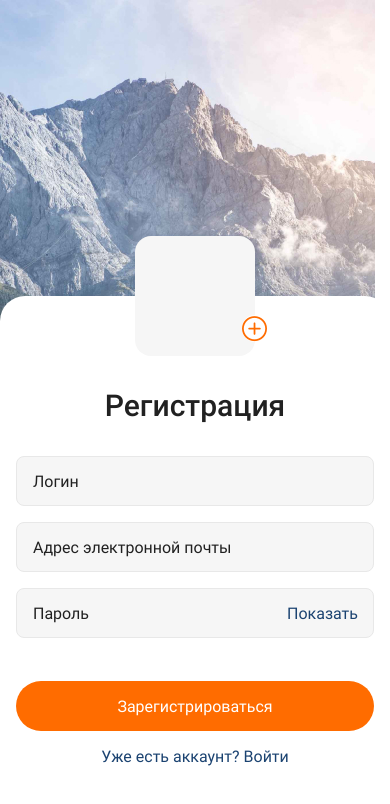
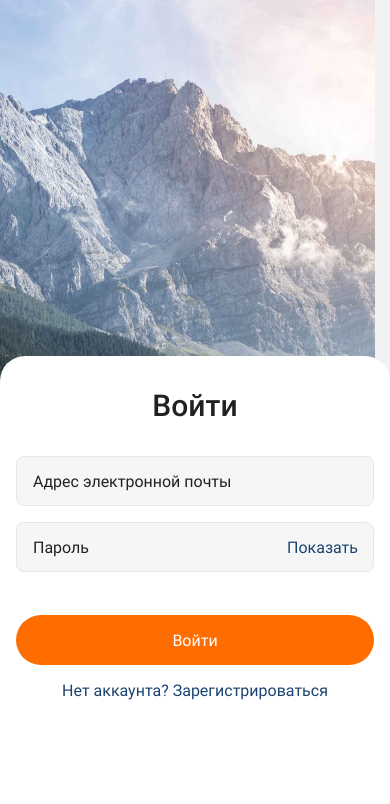
Before and after one commit to sporevois/goit-react-native-hw, a React Native app in the folder myProject/: screen /Login in a window 390 px wide. Shown: the top 804 px of the page. Built offline with nearby package versions, Linux system fonts and the light colour scheme.

Commit message:
add navigation, move fonts to App

```diff
--- a/myProject/App.js
+++ b/myProject/App.js
@@ -1,11 +1,46 @@
-import React from 'react';
-import LoginScreen from './screens/loginScreen';
-import RegistrationScreen from './screens/registrationScreen';
+import React, { useCallback } from 'react';
+import { NavigationContainer } from '@react-navigation/native';
+import { createNativeStackNavigator } from '@react-navigation/native-stack';
+import LoginScreen from './screens/auth/LoginScreen';
+import RegistrationScreen from './screens/auth/RegistrationScreen';
+import { View, StyleSheet } from 'react-native';
+import { useFonts } from 'expo-font';
+import * as SplashScreen from 'expo-splash-screen';
 
-  export default function App() {
+SplashScreen.preventAutoHideAsync();
+const AuthStack = createNativeStackNavigator();
 
-    return (
-    <RegistrationScreen/>
-    // <LoginScreen/>
+export default function App() {
+  const [fontsLoaded] = useFonts({
+    'Roboto-Regular': require("./assets/fonts/Roboto-Regular.ttf"),
+    'Roboto-Medium': require("./assets/fonts/Roboto-Medium.ttf"),
+  });
+
+  const onLayoutRootView = useCallback(async () => {
+    if (fontsLoaded) {
+      await SplashScreen.hideAsync();
+    }
+  }, [fontsLoaded]);
+
+  if (!fontsLoaded) {
+    return null;
+  };
+
+  return (
+    <View onLayout={onLayoutRootView} style={styles.container}>
+      <NavigationContainer>
+        <AuthStack.Navigator>
+          <AuthStack.Screen options={{headerShown:false}} name='Login' component={LoginScreen} />
+          <AuthStack.Screen options={{headerShown:false}} name='Register' component={RegistrationScreen}/>
+
+        </AuthStack.Navigator>
+        </NavigationContainer>
+    </View>
   );
 }
+
+const styles = StyleSheet.create({
+  container: {
+    flex: 1,
+  },
+});
--- a/myProject/screens/registrationScreen.js
+++ b/myProject/screens/auth/LoginScreen.js
@@ -1,6 +1,5 @@
-import React, { useState, useCallback } from "react";
-import { AntDesign } from '@expo/vector-icons';
-import useTogglePassVisibility from "../hooks/useTogglePassVisibility";
+import React, { useState } from "react";
+import useTogglePassVisibility from "../../hooks/useTogglePassVisibility";
 import {
     StyleSheet,
     Text,
@@ -12,65 +11,32 @@ import {
     TouchableOpacity,
     TouchableWithoutFeedback,
     Keyboard,
+    Pressable,
 } from 'react-native'
-import { useFonts } from 'expo-font';
-import * as SplashScreen from 'expo-splash-screen';
 
 const initialState = {
-        name: '',
         email: '',
         password: ''
 }
 
-SplashScreen.preventAutoHideAsync();
-
-const RegistrationScreen = () => {
+const LoginScreen = () => {
 
     const [state, setState] = useState(initialState);
-    const [fontsLoaded] = useFonts({
-        'Roboto-Regular': require("../assets/fonts/Roboto-Regular.ttf"),
-        'Roboto-Medium': require("../assets/fonts/Roboto-Medium.ttf"),
-    });
     const { passwordVisibility, variable, handlePasswordVisibility } = useTogglePassVisibility();
 
     const submit = () => {
-        console.log(state);
+        console.log({email: state.email, password: state.password});
         setState(initialState);
     }
 
-    const onLayoutRootView = useCallback(async () => {
-        if (fontsLoaded) {
-            await SplashScreen.hideAsync();
-        }
-    }, [fontsLoaded]);
-
-    if (!fontsLoaded) {
-        return null;
-    };
-
     return (
-        <TouchableWithoutFeedback onLayout={onLayoutRootView} onPress={Keyboard.dismiss}>
-            <ImageBackground style={styles.image} source={require('../assets/images/PhotoBG.jpg')}>
+        <TouchableWithoutFeedback onPress={Keyboard.dismiss}>
+            <ImageBackground style={styles.image} source={require('../../assets/images/PhotoBG.jpg')}>
                 <TouchableWithoutFeedback onPress={Keyboard.dismiss}>
                     <KeyboardAvoidingView style={styles.form} behavior={Platform.OS == "ios" ? "padding" : "height"}>
-                        <View style={styles.avatarContainer}>
-                            <View style={styles.avatar}>
-                                {/* Avatar upload */}
-                            </View>
-                            <TouchableOpacity style={styles.addAvatarBtn}>
-                                <AntDesign name="pluscircleo" size={25} color="#FF6C00" />
-                            </TouchableOpacity>
+                        <View style={styles.textContainer}>
+                            <Text style={styles.title}>Войти</Text>
                         </View>
-                        <View style={styles.textContainer}>
-                            <Text style={styles.title}>Регистрация</Text>
-                        </View>
-                        <TextInput
-                            name="name"
-                            value={state.name}
-                            placeholder="Логин"
-                            style={styles.input}
-                            onChangeText={(value)=>setState(prev =>({...prev, name:value}))}
-                        />
                         <TextInput
                             name="email"
                             value={state.email}
@@ -94,11 +60,11 @@ const RegistrationScreen = () => {
                     </KeyboardAvoidingView>
                 </TouchableWithoutFeedback>
                 <View style={styles.container}>
-                    <TouchableOpacity style={styles.btn} disabled={!state.password || !state.email || !state.name} activeOpacity={0.5} onPress={submit}>
-                        <Text style={styles.btnTitle}>Зарегистрироваться</Text>
+                    <TouchableOpacity style={styles.btn} disabled={!state.password || !state.email} activeOpacity={0.5} onPress={submit}>
+                        <Text style={styles.btnTitle}>Войти</Text>
                     </TouchableOpacity>
                     <View style={styles.textContainer}>
-                        <Text style={styles.link}>Уже есть аккаунт? Войти</Text>
+                        <Text style={styles.link}>Нет аккаунта? Зарегистрироваться</Text>
                     </View>
                 </View>
             </ImageBackground>
@@ -120,36 +86,18 @@ const styles = StyleSheet.create({
     },
     container: {
         paddingHorizontal: 16,
-        paddingBottom:78,
+        paddingBottom:144,
         backgroundColor:'#FFFFFF',
-    },
-    avatarContainer: {
-        position: 'absolute',
-        top: -60,
-        width: 120,
-        height: 120,
-        marginBottom: 32,
-        alignSelf: 'center',
-        borderRadius: 16,
-        backgroundColor: "#F6F6F6"
-    },
-    addAvatarBtn: {
-        position: "absolute",
-        right: -12,
-        bottom:14,
-        borderRadius:50,
-        backgroundColor:'#FFFFFF',
-
     },
     textContainer: {
         alignItems:"center"
     },
     title: {
-        marginTop: 92,
+        marginTop: 32,
         marginBottom: 33,
         color:'#212121',
         fontSize: 30,
-        fontFamily:'Roboto-Medium'
+        fontFamily: 'Roboto-Medium',
     },
     input: {
         height: 50,
@@ -183,9 +131,10 @@ const styles = StyleSheet.create({
         backgroundColor:"#FF6C00",
     },
     btnTitle: {
-        color:"#FFFFFF",
+        color: "#FFFFFF",
         fontSize: 16,
         fontFamily: 'Roboto-Regular',
+
     },
     link: {
         color: "#1B4371",
@@ -195,4 +144,4 @@ const styles = StyleSheet.create({
 
 })
 
-export default RegistrationScreen;
+export default LoginScreen;
--- a/myProject/screens/loginScreen.js
+++ b/myProject/screens/auth/RegistrationScreen.js
@@ -1,5 +1,6 @@
-import React, { useState, useCallback } from "react";
-import useTogglePassVisibility from "../hooks/useTogglePassVisibility";
+import React, { useState } from "react";
+import { AntDesign } from '@expo/vector-icons';
+import useTogglePassVisibility from "../../hooks/useTogglePassVisibility";
 import {
     StyleSheet,
     Text,
@@ -11,50 +12,47 @@ import {
     TouchableOpacity,
     TouchableWithoutFeedback,
     Keyboard,
-    Pressable,
 } from 'react-native'
-import { useFonts } from 'expo-font';
-import * as SplashScreen from 'expo-splash-screen';
 
 const initialState = {
+        name: '',
         email: '',
         password: ''
 }
 
-SplashScreen.preventAutoHideAsync();
-
-const LoginScreen = () => {
+const RegistrationScreen = () => {
 
     const [state, setState] = useState(initialState);
-    const [fontsLoaded] = useFonts({
-        'Roboto-Regular': require("../assets/fonts/Roboto-Regular.ttf"),
-        'Roboto-Medium': require("../assets/fonts/Roboto-Medium.ttf"),
-    });
     const { passwordVisibility, variable, handlePasswordVisibility } = useTogglePassVisibility();
 
     const submit = () => {
-        console.log({email: state.email, password: state.password});
+        console.log(state);
         setState(initialState);
     }
 
-    const onLayoutRootView = useCallback(async () => {
-        if (fontsLoaded) {
-            await SplashScreen.hideAsync();
-        }
-    }, [fontsLoaded]);
-
-    if (!fontsLoaded) {
-        return null;
-    };
-
     return (
-        <TouchableWithoutFeedback onLayout={onLayoutRootView} onPress={Keyboard.dismiss}>
-            <ImageBackground style={styles.image} source={require('../assets/images/PhotoBG.jpg')}>
+        <TouchableWithoutFeedback onPress={Keyboard.dismiss}>
+            <ImageBackground style={styles.image} source={require('../../assets/images/PhotoBG.jpg')}>
                 <TouchableWithoutFeedback onPress={Keyboard.dismiss}>
                     <KeyboardAvoidingView style={styles.form} behavior={Platform.OS == "ios" ? "padding" : "height"}>
+                        <View style={styles.avatarContainer}>
+                            <View style={styles.avatar}>
+                                {/* Avatar upload */}
+                            </View>
+                            <TouchableOpacity style={styles.addAvatarBtn}>
+                                <AntDesign name="pluscircleo" size={25} color="#FF6C00" />
+                            </TouchableOpacity>
+                        </View>
                         <View style={styles.textContainer}>
-                            <Text style={styles.title}>Войти</Text>
+                            <Text style={styles.title}>Регистрация</Text>
                         </View>
+                        <TextInput
+                            name="name"
+                            value={state.name}
+                            placeholder="Логин"
+                            style={styles.input}
+                            onChangeText={(value)=>setState(prev =>({...prev, name:value}))}
+                        />
                         <TextInput
                             name="email"
                             value={state.email}
@@ -78,11 +76,11 @@ const LoginScreen = () => {
                     </KeyboardAvoidingView>
                 </TouchableWithoutFeedback>
                 <View style={styles.container}>
-                    <TouchableOpacity style={styles.btn} disabled={!state.password || !state.email} activeOpacity={0.5} onPress={submit}>
-                        <Text style={styles.btnTitle}>Войти</Text>
+                    <TouchableOpacity style={styles.btn} disabled={!state.password || !state.email || !state.name} activeOpacity={0.5} onPress={submit}>
+                        <Text style={styles.btnTitle}>Зарегистрироваться</Text>
                     </TouchableOpacity>
                     <View style={styles.textContainer}>
-                        <Text style={styles.link}>Нет аккаунта? Зарегистрироваться</Text>
+                        <Text style={styles.link}>Уже есть аккаунт? Войти</Text>
                     </View>
                 </View>
             </ImageBackground>
@@ -104,18 +102,36 @@ const styles = StyleSheet.create({
     },
     container: {
         paddingHorizontal: 16,
-        paddingBottom:144,
+        paddingBottom:78,
         backgroundColor:'#FFFFFF',
+    },
+    avatarContainer: {
+        position: 'absolute',
+        top: -60,
+        width: 120,
+        height: 120,
+        marginBottom: 32,
+        alignSelf: 'center',
+        borderRadius: 16,
+        backgroundColor: "#F6F6F6"
+    },
+    addAvatarBtn: {
+        position: "absolute",
+        right: -12,
+        bottom:14,
+        borderRadius:50,
+        backgroundColor:'#FFFFFF',
+
     },
     textContainer: {
         alignItems:"center"
     },
     title: {
-        marginTop: 32,
+        marginTop: 92,
         marginBottom: 33,
         color:'#212121',
         fontSize: 30,
-        fontFamily: 'Roboto-Medium',
+        fontFamily:'Roboto-Medium'
     },
     input: {
         height: 50,
@@ -149,10 +165,9 @@ const styles = StyleSheet.create({
         backgroundColor:"#FF6C00",
     },
     btnTitle: {
-        color: "#FFFFFF",
+        color:"#FFFFFF",
         fontSize: 16,
         fontFamily: 'Roboto-Regular',
-
     },
     link: {
         color: "#1B4371",
@@ -162,4 +177,4 @@ const styles = StyleSheet.create({
 
 })
 
-export default LoginScreen;
+export default RegistrationScreen;
```
